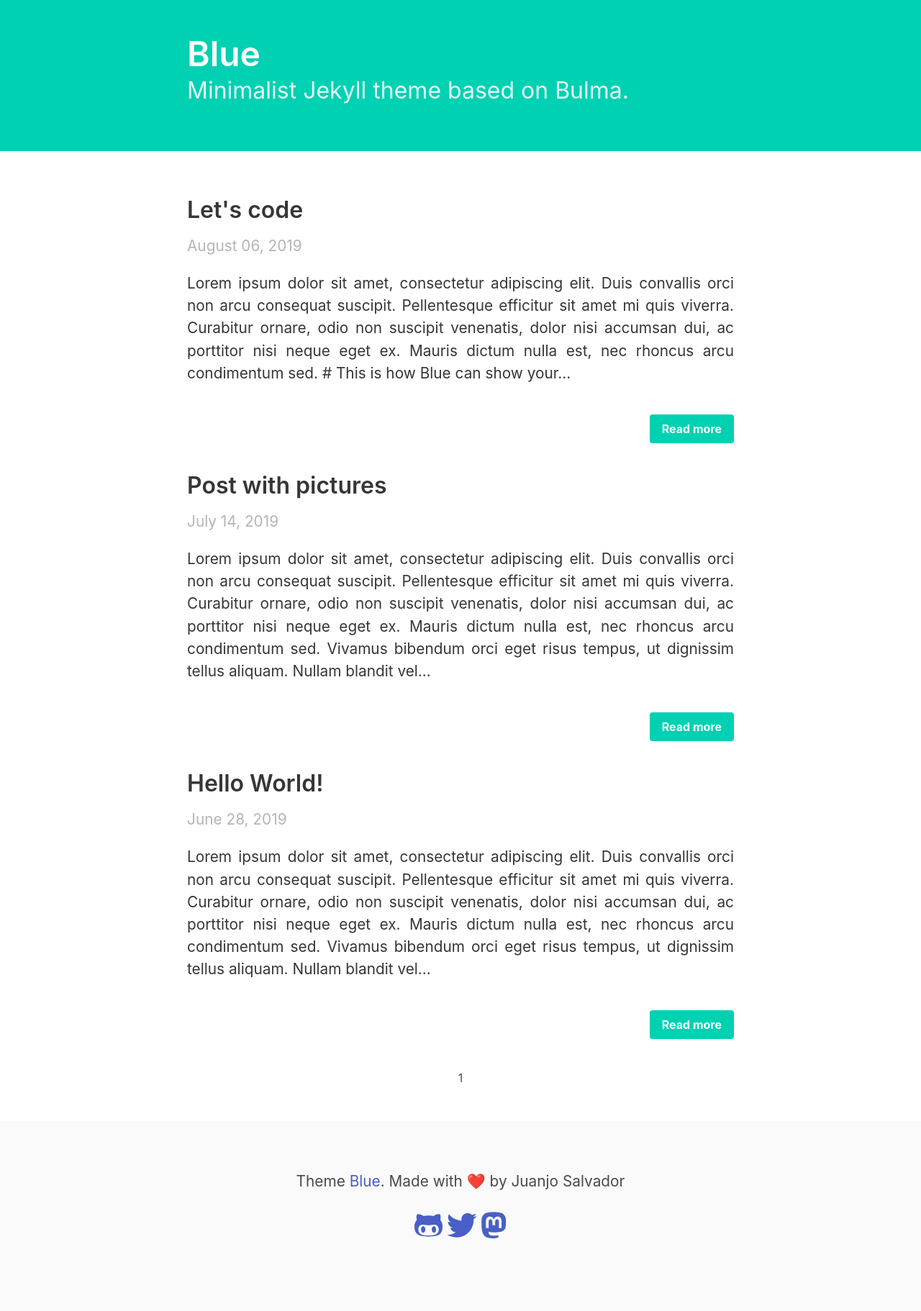
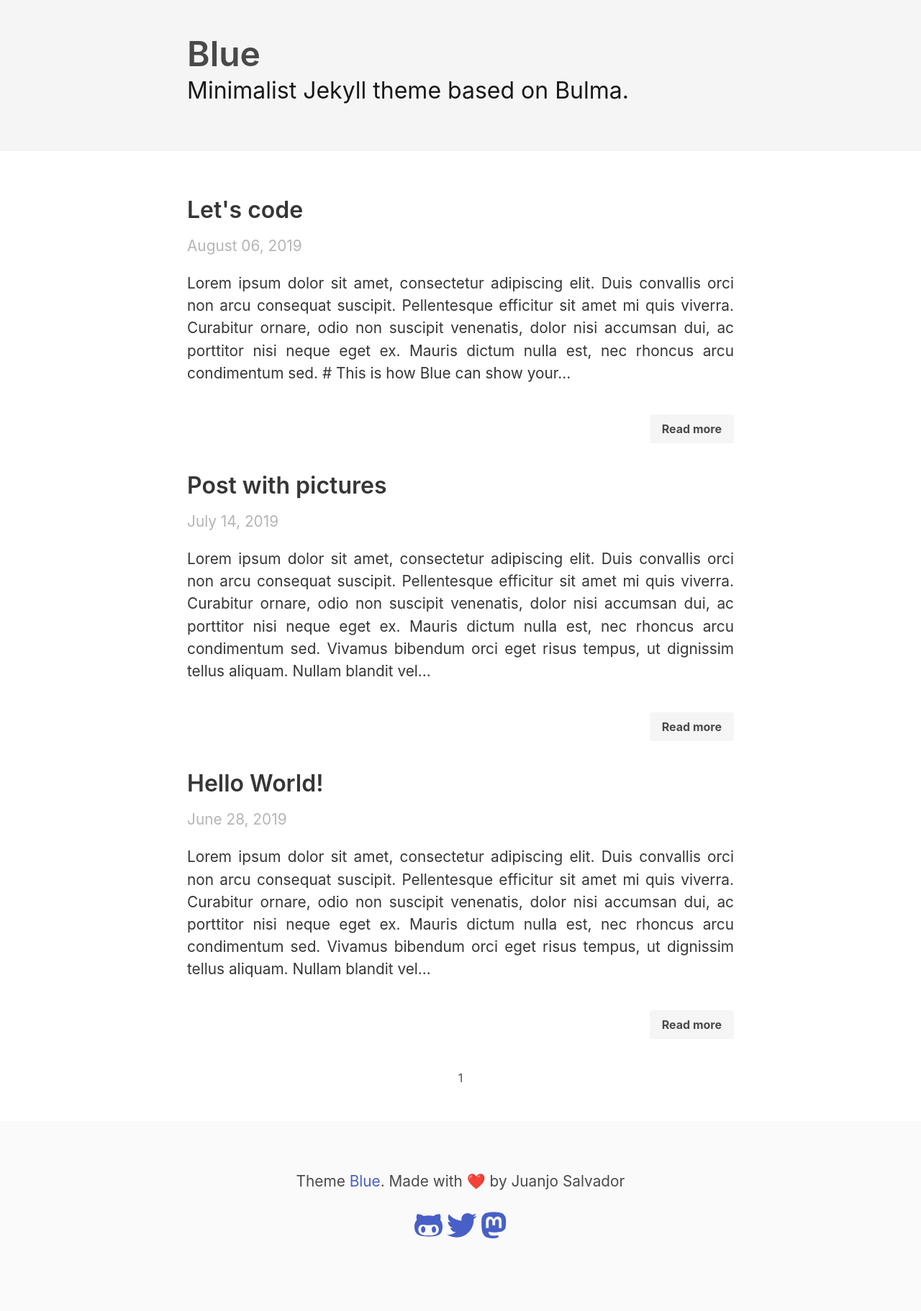
Before and after one commit to JuanjoSalvador/blue, a Jekyll site: the page built from index.html, in a window 1280 px wide. Shown: the whole page at 72% size. Built offline with Jekyll 4.4.1, drawn with Linux system fonts in a browser that asks for light colours; nearby versions of some CDN libraries; the list of posts is cut into pages by our own code.

Commit message:
Switch to light theme by default

```diff
--- a/_config.yml
+++ b/_config.yml
@@ -6,7 +6,7 @@ title:          Blue
 subtitle:       Minimalist Jekyll theme based on Bulma.
 baseurl:
 url:            "https://jsalvador.me"
-color:          primary
+color:          light
 
 author:
   name:         Juanjo Salvador
```
